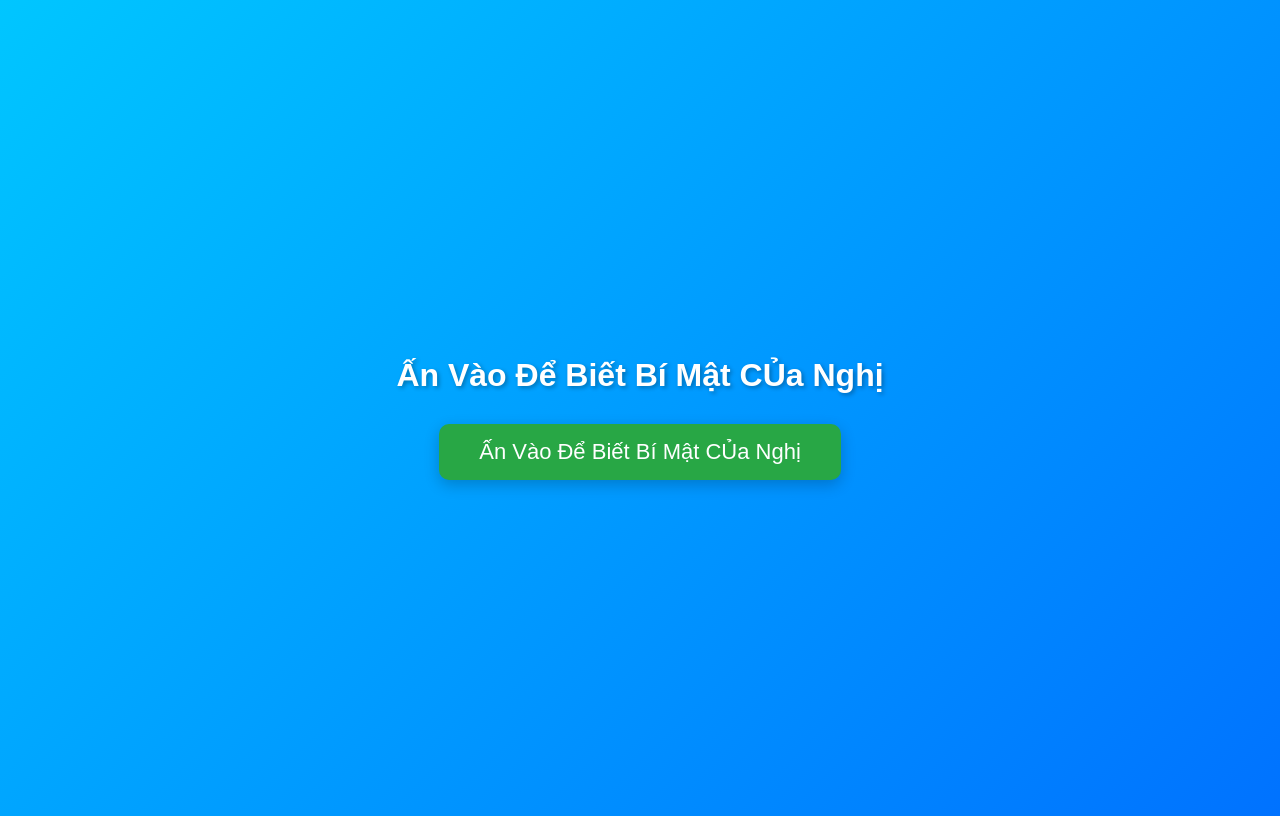
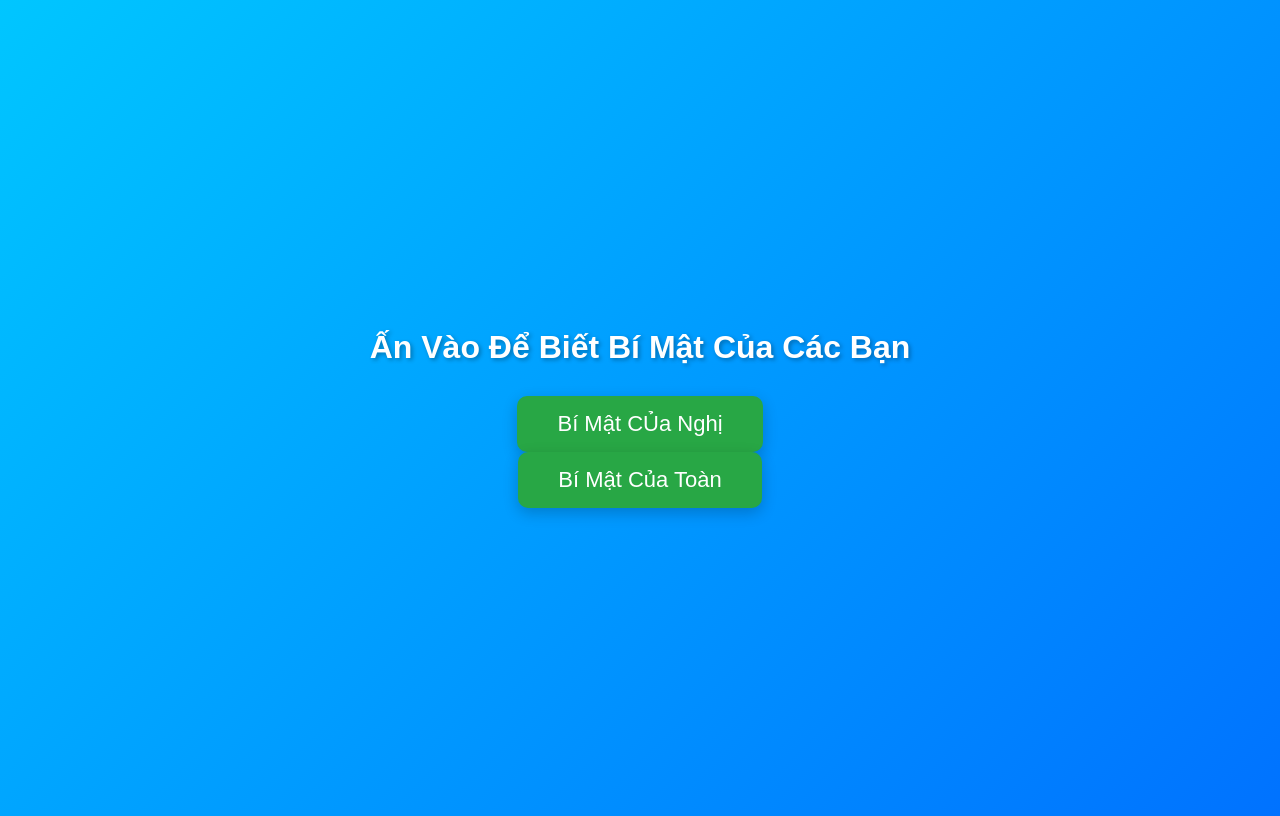
Before and after one commit to Notrollq/NAhh, a plain HTML site: page index.html in a window 1280 px wide. Drawn offline with Linux system fonts and the light colour scheme.

Commit message:
index.html

```diff
--- a/index.html
+++ b/index.html
@@ -39,9 +39,11 @@
   </style>
 </head>
 <body>
-  <h1>Ấn Vào Để Biết Bí Mật CỦa Nghị</h1>
+  <h1>Ấn Vào Để Biết Bí Mật Của Các Bạn</h1>
   <button onclick="window.location.href='https://ihentai.ceo/'">
-    Ấn Vào Để Biết Bí Mật CỦa Nghị
+   Bí Mật CỦa Nghị
+  <button onclick="window.location.href='https://www.pornhub.com'">
+   Bí Mật Của Toàn
   </button>
 </body>
 </html>
```
